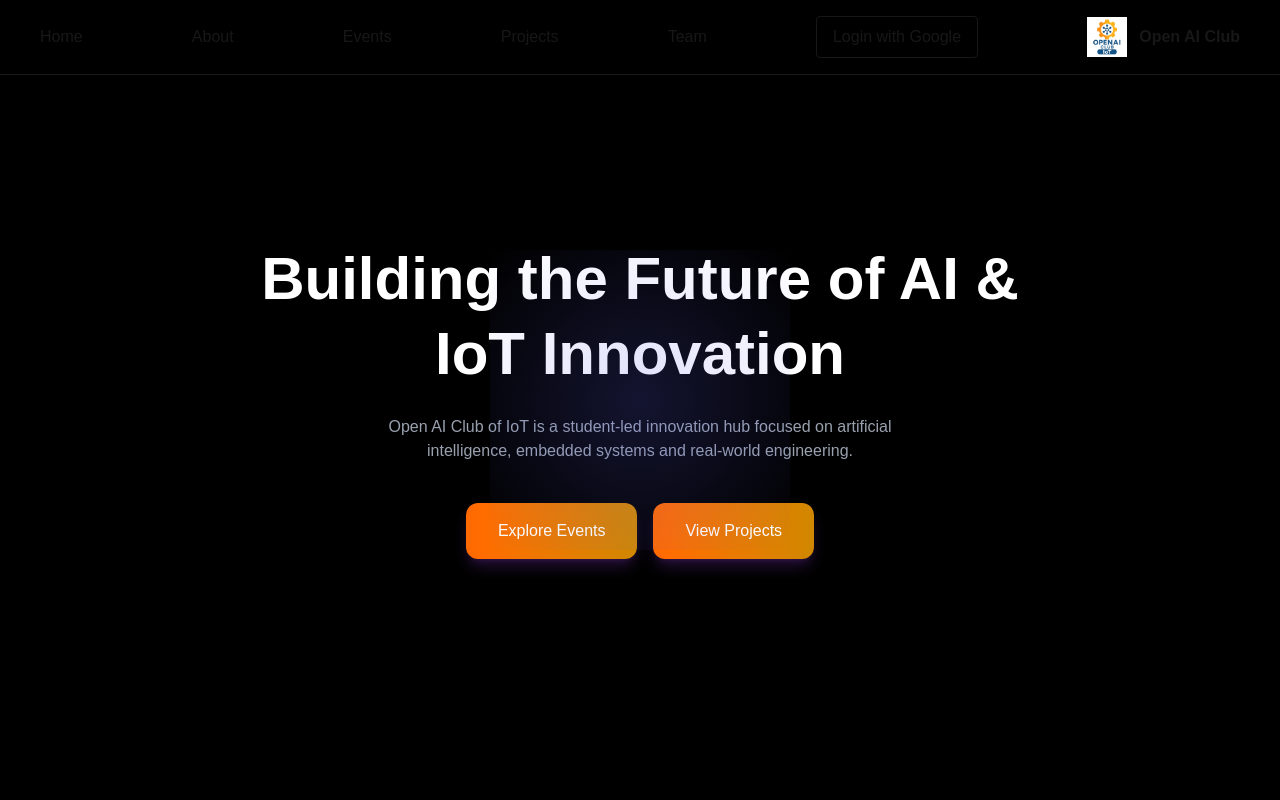
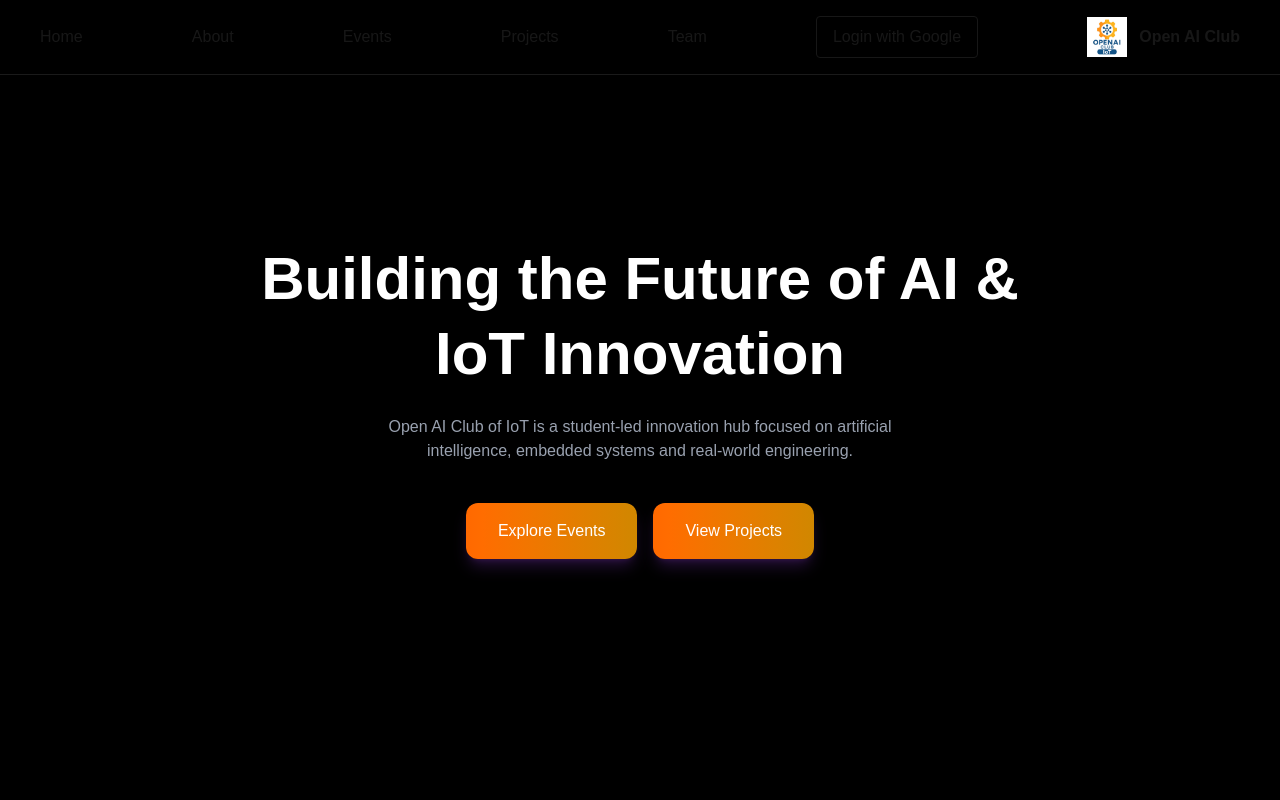
Before and after one commit to Girik-Arora/openai-iot-club, a Next.js app: page / in a window 1280 px wide. Shown: the top 800 px of the page. Built offline with nearby package versions, Linux system fonts and the light colour scheme; no server answers.

Commit message:
fix auth session UI

```diff
--- a/src/app/globals.css
+++ b/src/app/globals.css
@@ -35,13 +35,15 @@ body {
 }
 
 body::before {
-  content: "";
+  .cursor-glow {
   position: fixed;
-  width: 300px;
-  height: 300px;
-  background: radial-gradient(circle, rgba(99,102,241,0.2), transparent);
+  width: 320px;
+  height: 320px;
+  border-radius: 50%;
   pointer-events: none;
+  background: radial-gradient(circle, rgba(99,102,241,0.25), transparent 70%);
   transform: translate(-50%, -50%);
-  left: var(--x, 50%);
-  top: var(--y, 50%);
+  filter: blur(40px);
+  z-index: 0;
 }
+}
--- a/src/app/team/page.tsx
+++ b/src/app/team/page.tsx
@@ -1,3 +1,4 @@
+export const dynamic = "force-dynamic";
 import { supabase } from "@/lib/supabase";
 
 export default async function Team() {
--- a/src/components/MouseGlow.tsx
+++ b/src/components/MouseGlow.tsx
@@ -1,14 +1,26 @@
 "use client";
 
-export default function MouseGlow({ children }: { children: React.ReactNode }) {
+import { useEffect, useState } from "react";
+
+export default function MouseGlow({ children }: any) {
+  const [pos, setPos] = useState({ x: 0, y: 0 });
+
+  useEffect(() => {
+    const move = (e: MouseEvent) => {
+      setPos({ x: e.clientX, y: e.clientY });
+    };
+
+    window.addEventListener("mousemove", move);
+    return () => window.removeEventListener("mousemove", move);
+  }, []);
+
   return (
-    <div
-      onMouseMove={(e) => {
-        document.body.style.setProperty("--x", e.clientX + "px");
-        document.body.style.setProperty("--y", e.clientY + "px");
-      }}
-    >
+    <>
+      <div
+        className="cursor-glow"
+        style={{ left: pos.x, top: pos.y }}
+      />
       {children}
-    </div>
+    </>
   );
 }
```
